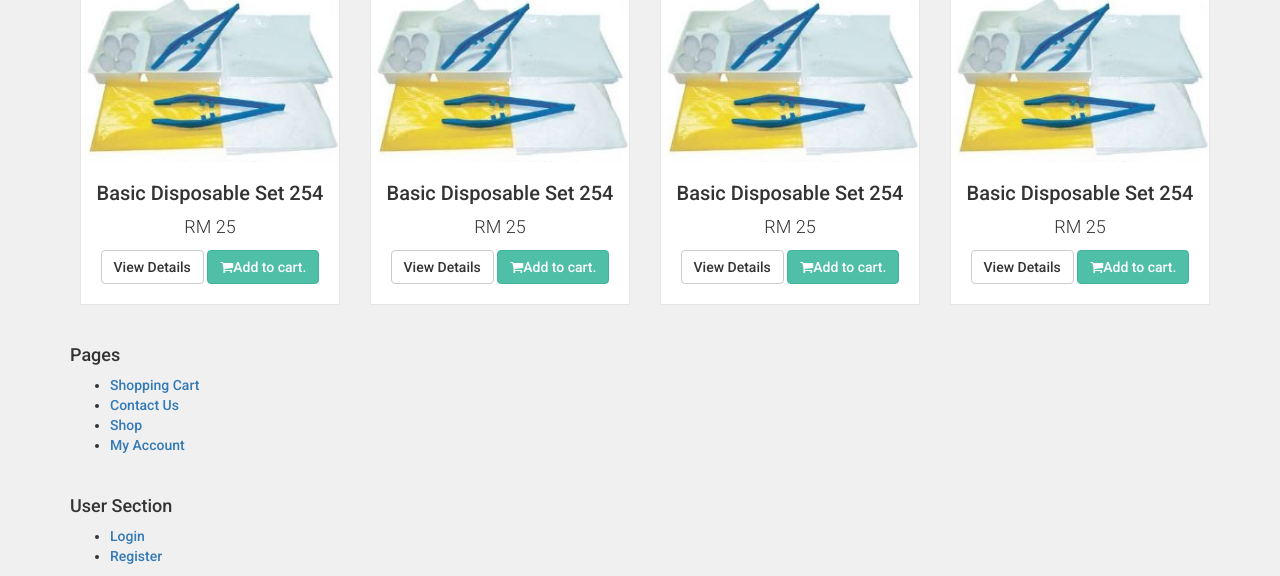
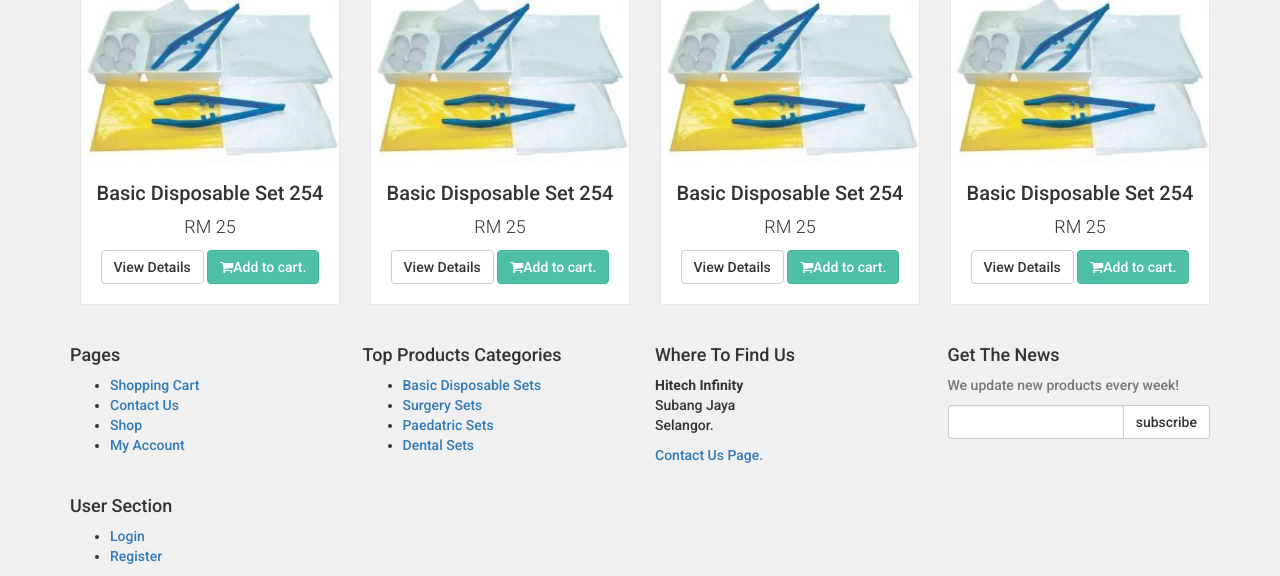
Before and after one commit to sharvinbala/e-commerce, a PHP site: page / in a window 1280 px wide. Shown: the part 1139-1715 px from the top of the page. Run offline with PHP 8.4, Linux system fonts and the light colour scheme.

Commit message:
created the rest of the footer but havent style

```diff
--- a/includes/footer.php
+++ b/includes/footer.php
@@ -18,6 +18,51 @@
 				<hr class="hidden-md hidden-lg hidden-sm">
 
 			</div><!-- col-md-3 col-sm-6 ends -->
+
+			<div class="col-md-3 col-sm-6"><!--col-md-3 col-sm-6 starts -->
+				<h4>Top Products Categories</h4>
+					<ul><!--ul starts -->
+						<li><a href="#">Basic Disposable Sets</a></li>
+						<li><a href="#">Surgery Sets</a></li>
+						<li><a href="#">Paedatric Sets</a></li>
+						<li><a href="#">Dental Sets</a></li>
+					</ul><!--ul ends -->
+						<hr class="hidden-md hidden-lg">
+
+			</div><!--col-md-3 col-sm-6 ends -->
+
+			<div class="col-md-3 col-sm-6"><!--col-md-3 col-sm-6 starts -->
+				<h4>Where To Find Us</h4>
+				<p>
+					<strong>Hitech Infinity</strong>
+					<br>Subang Jaya
+					<br>Selangor.
+				</p>
+
+				<a href="contact.php">Contact Us Page.</a>
+				<hr class="hidden-md hidden-lg">
+			</div><!--col-md-3 col-sm-6 ends -->
+
+			<div class="col-md-3 col-sm-6"><!--col-md-3 col-sm-6 starts -->
+
+				<h4>Get The News</h4>
+				<p class="text-muted">
+					We update new products every week!
+				</p>
+
+				<form action="" method="post"> <!--form starts -->
+					<div class="input-group"><!--input group starts -->
+						<input type="text" class="form-control" name="email">
+							<span class="input-group-btn">
+								<input type="submit" value="subscribe" class="btn btn-default">
+							</span>
+
+					</div><!--input group ends -->
+
+				</form><!--form ends -->
+
+			</div><!--col-md-3 col-sm-6 ends -->
+
 		</div><!-- row ends -->
 	</div><!-- container starts -->
 </div><!-- Footer ends -->
```
